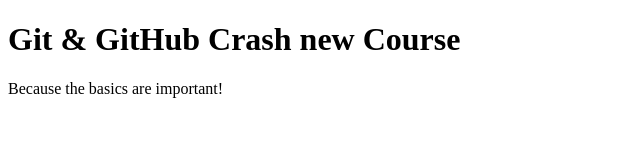
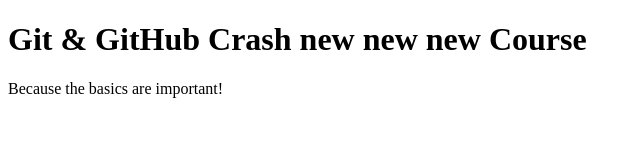
Before and after one commit to Spartan-Onslaught/01-Starting-Project, a plain HTML site: page index.html in a window 1280 px wide. Shown: the whole page, without its empty margins (0-641 px from the left). Drawn offline with Linux system fonts and the light colour scheme.

Commit message:
new new change

```diff
--- a/index.html
+++ b/index.html
@@ -7,7 +7,7 @@
     <title>Git & GitHub Crash Course</title>
   </head>
   <body>
-    <h1>Git & GitHub Crash new Course</h1>
+    <h1>Git & GitHub Crash new new new Course</h1>
     <p>Because the basics are important!</p>
   </body>
 </html>
```
